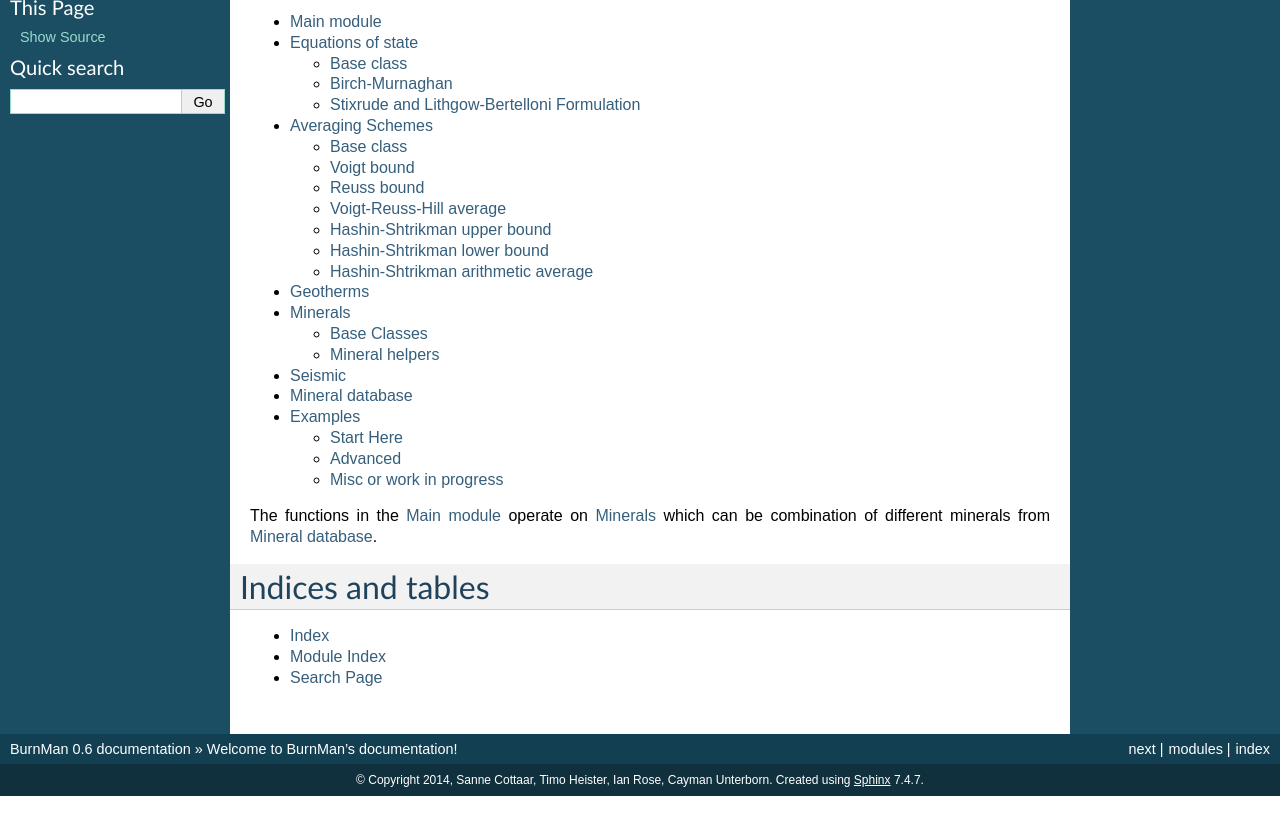
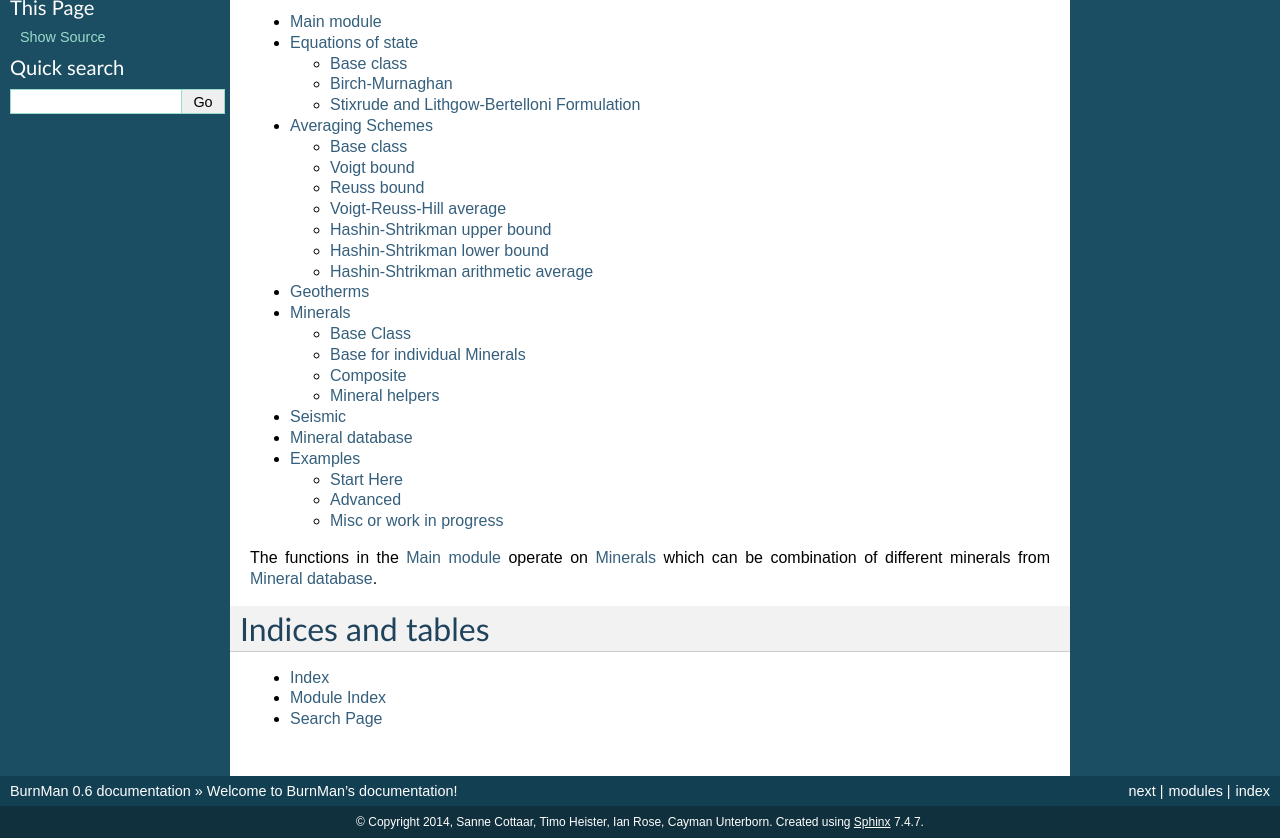
Before and after one commit to geodynamics/burnman, a Sphinx documentation site: the page built from sphinx/index.rst, in a window 1280 px wide, cut to the strip 190-1028 px from the top of the page. Built offline with Sphinx 7.4.7, drawn with Linux system fonts in a browser that asks for light colours; before the commit the page ends 986 px from its top, so only the background shows below that.

Commit message:
minor documentation updates

```diff
--- a/sphinx/main.rst
+++ b/sphinx/main.rst
@@ -3,7 +3,7 @@
 
 .. module:: burnman.main
 
-.. autoclass:: burnman.ElasticProperties
+.. autoclass:: ElasticProperties
 
 .. autofunction:: velocities_from_rock
 .. autofunction:: calculate_moduli
--- a/sphinx/minerals.rst
+++ b/sphinx/minerals.rst
@@ -2,20 +2,28 @@
 Minerals
 ========
 
-Burnman operates on rocks (type :class:`burnman.Material`) most prominently in form of minerals (:class:`burnman.Mineral`) and composites (:class:`burnman.Composite`).
+Burnman operates on rocks (type :class:`~burnman.material.Material`) most prominently in form of minerals (:class:`~burnman.mineral.Mineral`) and composites (:class:`~burnman.composite.Composite`).
 
 
 .. inheritance-diagram:: burnman.Material burnman.Composite burnman.Mineral burnman.mineral_helpers.HelperSolidSolution burnman.mineral_helpers.HelperSpinTransition burnman.mineral_helpers.HelperFeDependent
 
 
-Base Classes
-------------
+Base Class
+----------
 
-.. autoclass:: burnman.Material
+.. autoclass:: burnman.material.Material
 
-.. autoclass:: burnman.Mineral
 
-.. autoclass:: burnman.Composite
+Base for individual Minerals
+----------------------------
+
+
+.. autoclass:: burnman.mineral.Mineral
+
+Composite
+---------
+
+.. autoclass:: burnman.composite.Composite
 
 
 
```
Also changed, not shown: 3 other files.
